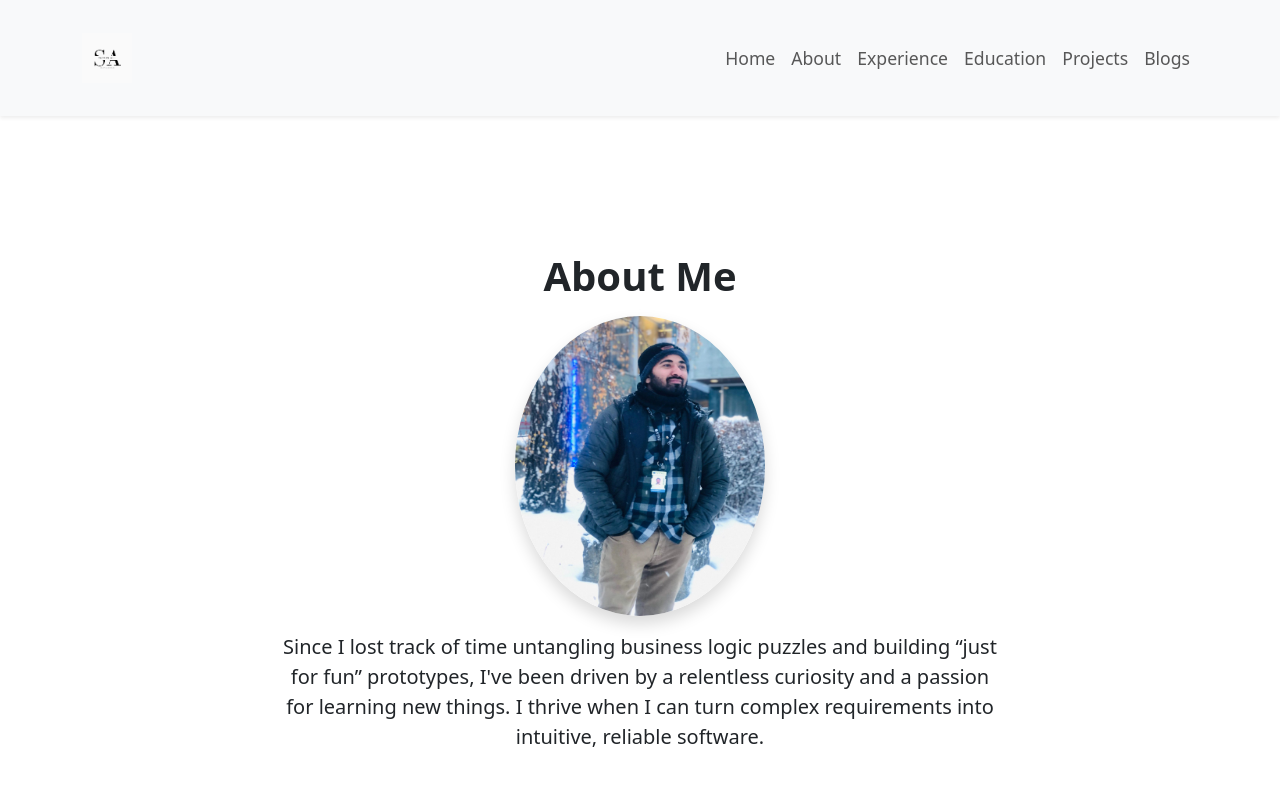
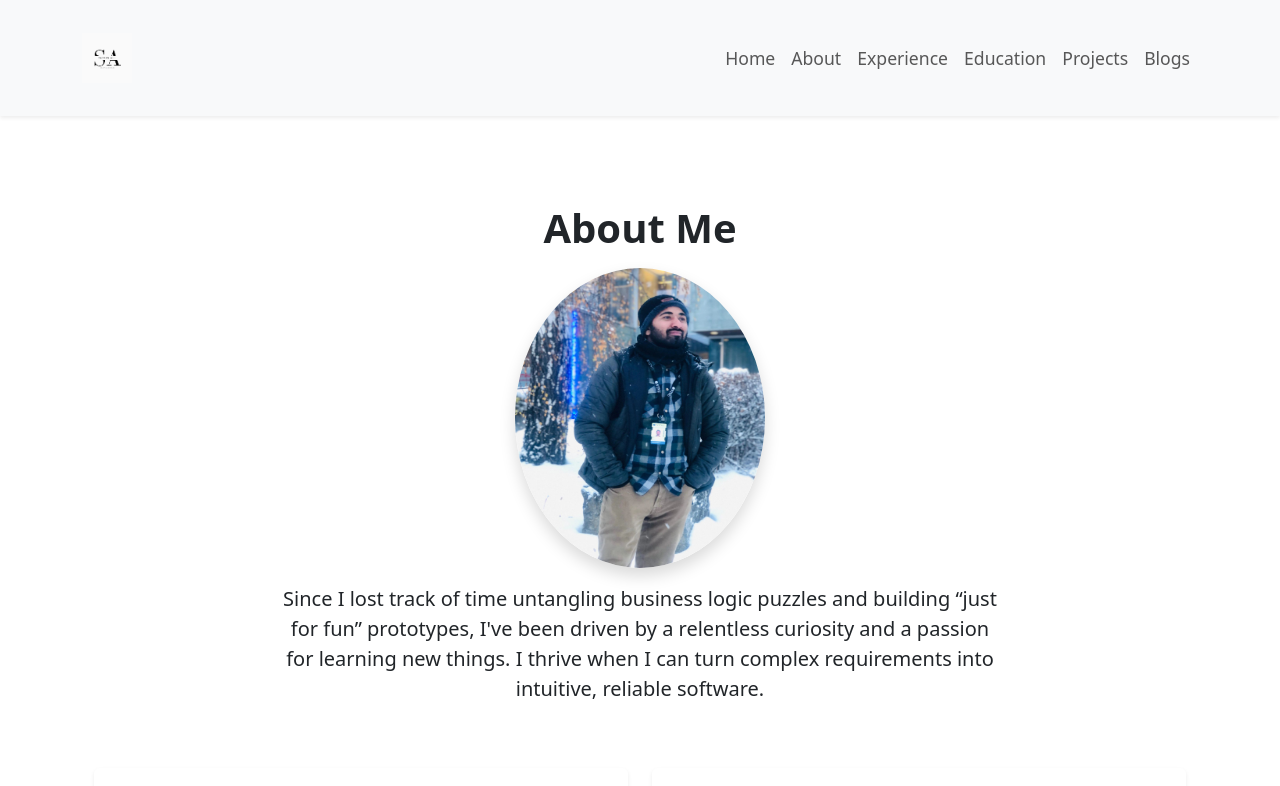
Before and after one commit to SajjadAli54/sajjadali, a Next.js app: page /about in a window 1280 px wide. Shown: the top 786 px of the page. Built offline with nearby package versions, Linux system fonts and the light colour scheme.

Commit message:
Setup margin for about page

```diff
--- a/app/(routes)/about/page.tsx
+++ b/app/(routes)/about/page.tsx
@@ -5,7 +5,7 @@ import ContactSection from "./ContactSection";
 
 export default function AboutPage() {
   return (
-    <Container className="my-5">
+    <Container>
       <Row className="justify-content-center mb-5">
         <Col md={8} className="text-center">
           <h1 className="fw-bold mb-3">About Me</h1>
```
